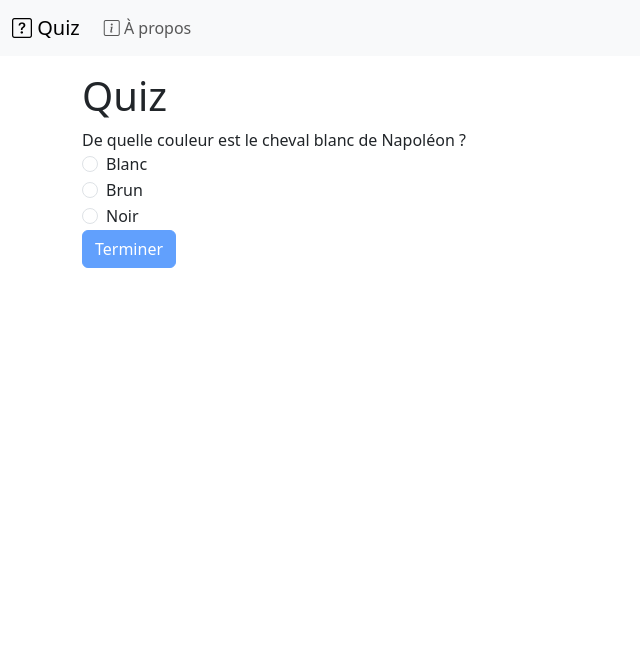
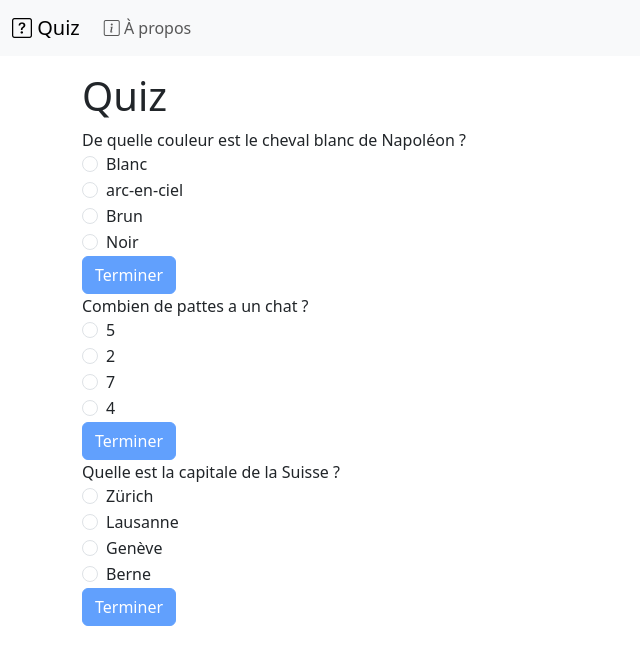
Before and after one commit to hepl-bs21inf5/sem07-project-emiliewermelinger, a Vue app: page / in a window 1280 px wide. Shown: the top 664 px of the page, without its empty margins (0-640 px from the left). Built offline with nearby package versions, Linux system fonts and the light colour scheme.

Commit message:
quiz-question

```diff
--- a/src/components/QuizForm.vue
+++ b/src/components/QuizForm.vue
@@ -2,12 +2,16 @@
 import { computed, ref } from 'vue'
 
 const cheval = ref<string | null>(null)
+const chat = ref<string | null>(null)
+const capitale = ref<string | null>(null)
 const filled = computed<boolean>(() => cheval.value !== null)
 
 function submit(event: Event): void {
   event.preventDefault()
   if (filled.value) {
-    alert(`Vous avez choisi la couleur ${cheval.value} !`)
+    alert(
+      `Vous avez choisi la couleur ${cheval.value},avez dit que le chat a ${chat.value} pattes et que la capitale de la Suisse est ${capitale.value}`,
+    )
   }
 }
 </script>
@@ -25,6 +29,17 @@ function submit(event: Event): void {
         value="blanc"
       />
       <label class="form-check-label" for="chevalBlanc">Blanc</label>
+    </div>
+    <div class="form-check">
+      <input
+        id="chevalcoloré"
+        v-model="cheval"
+        class="form-check-input"
+        type="radio"
+        name="cheval"
+        value="arc-en-ciel"
+      />
+      <label class="form-check-label" for="chevalcoloré">arc-en-ciel</label>
     </div>
     <div class="form-check">
       <input
@@ -50,4 +65,100 @@ function submit(event: Event): void {
     </div>
     <button class="btn btn-primary" :class="{ disabled: !filled }" type="submit">Terminer</button>
   </form>
+  <form @submit="submit">
+    Combien de pattes a un chat ?
+    <div class="form-check">
+      <input
+        id="pattes1"
+        v-model="chat"
+        class="form-check-input"
+        type="radio"
+        name="chat"
+        value="5"
+      />
+      <label class="form-check-label" for="pattes1">5</label>
+    </div>
+    <div class="form-check">
+      <input
+        id="pattes4"
+        v-model="chat"
+        class="form-check-input"
+        type="radio"
+        name="chat"
+        value="2"
+      />
+      <label class="form-check-label" for="pattes4">2</label>
+    </div>
+    <div class="form-check">
+      <input
+        id="pattes2"
+        v-model="chat"
+        class="form-check-input"
+        type="radio"
+        name="chat"
+        value="7"
+      />
+      <label class="form-check-label" for="pattes2">7</label>
+    </div>
+    <div class="form-check">
+      <input
+        id="pattes3"
+        v-model="chat"
+        class="form-check-input"
+        type="radio"
+        name="chat"
+        value="4"
+      />
+      <label class="form-check-label" for="pattes3">4</label>
+    </div>
+    <button class="btn btn-primary" :class="{ disabled: !filled }" type="submit">Terminer</button>
+  </form>
+  <form @submit="submit">
+    Quelle est la capitale de la Suisse ?
+    <div class="form-check">
+      <input
+        id="capitale1"
+        v-model="capitale"
+        class="form-check-input"
+        type="radio"
+        name="Zürich"
+        value="Zürich"
+      />
+      <label class="form-check-label" for="capitale1">Zürich</label>
+    </div>
+    <div class="form-check">
+      <input
+        id="capitale4"
+        v-model="capitale"
+        class="form-check-input"
+        type="radio"
+        name="Lausanne"
+        value="Lausanne"
+      />
+      <label class="form-check-label" for="capitale4">Lausanne</label>
+    </div>
+    <div class="form-check">
+      <input
+        id="capitale2"
+        v-model="capitale"
+        class="form-check-input"
+        type="radio"
+        name="Genève"
+        value="Genève"
+      />
+      <label class="form-check-label" for="capitale2">Genève</label>
+    </div>
+    <div class="form-check">
+      <input
+        id="capitale3"
+        v-model="capitale"
+        class="form-check-input"
+        type="radio"
+        name="Berne"
+        value="Berne"
+      />
+      <label class="form-check-label" for="capitale3">Berne</label>
+    </div>
+    <button class="btn btn-primary" :class="{ disabled: !filled }" type="submit">Terminer</button>
+  </form>
 </template>
```
